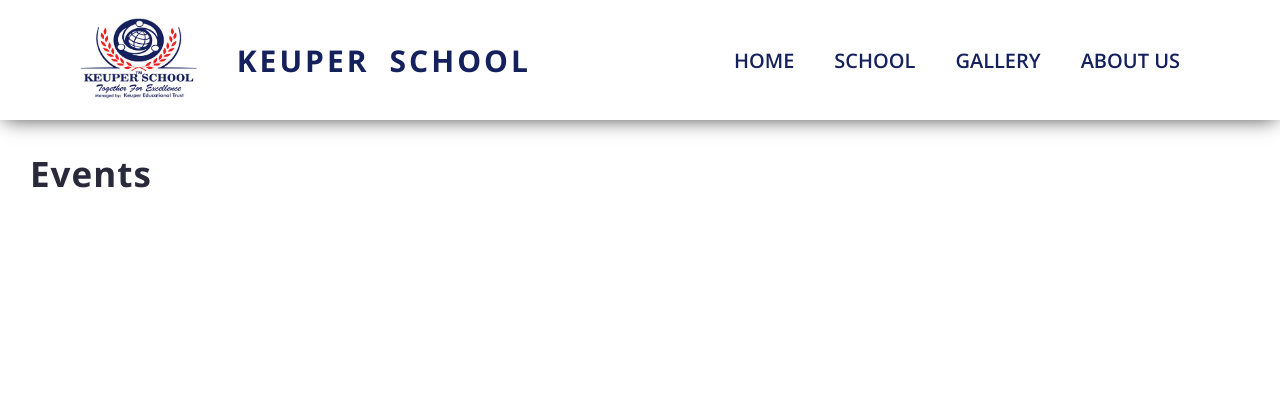
After one commit to iamashwincherian/Keuper-School, a PHP site: page /events.php in a window 1280 px wide. The commit adds this page. Shown: the top 420 px of the page. Run offline with PHP 8.4, Linux system fonts and the light colour scheme; some libraries are stand-ins or nearby versions.

Commit message:
categories

```diff
--- /dev/null
+++ b/events.php
@@ -0,0 +1,7 @@
+<?php include "includes/header.php" ?>
+
+<?php include "includes/nav.php" ?>
+
+<p id="title">Events</p>
+
+<?php include "includes/footer.php" ?>
--- /dev/null
+++ b/includes/nav.php
@@ -0,0 +1,43 @@
+<Script>
+    $(document).ready(function() {
+        $(window).scroll(function () {
+            if ($(window).scrollTop() > 400) {
+                $('#nav').removeClass('nav-opacity');
+                $('#nav').addClass('nav-fixed');
+                $('#logo').addClass('logo-small');
+                $('#logo').removeClass('logo');
+            }
+            if ($(window).scrollTop() < 401) {
+                $('#nav').removeClass('nav-fixed');
+                $('#logo').addClass('logo');
+                $('#logo').removeClass('logo-small');
+            }
+        });
+    });
+
+</Script>
+
+<nav id="nav">
+    <i class="fas fa-bars"></i>
+    <div class="uls">
+        <ul class="ul ul-left">
+            <li><img src="lib/imgs/logo.png" alt="logo" id="logo" class="logo"></li>
+            <li><p class="logo-title" id="logo-title-left">Keuper</p></li>
+            <li><p class="logo-title" id="logo-title-right">School</p></li>
+        </ul>
+        <ul class="ul ul-right">
+            <li><a href="index.php">Home</a></li>
+            <li><a href="#">School</a>
+                <ul class="nav-school-inner">
+                    <li style="background: none; height: 50px;"></li>
+                    <li class="a"><a class="b" href="school.php">Management</a></li>
+                    <li class="a"><a class="b" href="school.php">Aims & Objectives</a></li>
+                    <li class="a"><a class="b" href="school.php">Facilities</a></li>
+                    <li class="a"><a class="b" href="school.php">School Events</a></li>
+                </ul>
+             </li>
+            <li><a href="gallery.php">Gallery</a></li>
+            <li><a href="#">About Us</a></li>
+        </ul>
+    </div>
+</nav>
--- a/includes/style.css
+++ b/includes/style.css
@@ -14,6 +14,14 @@ body {
 
 a {
     text-decoration: none;
+}
+
+#title{
+    font-size: 35px;
+    color: #29293a;
+    font-weight: 700;
+    letter-spacing: 1px;
+    margin: 30px;
 }
 
 #nav{
```
Also changed, not shown: gallery.php (added, +7 -0 lines), index.php (+4 -45 lines), school.php (added, +7 -0 lines).
